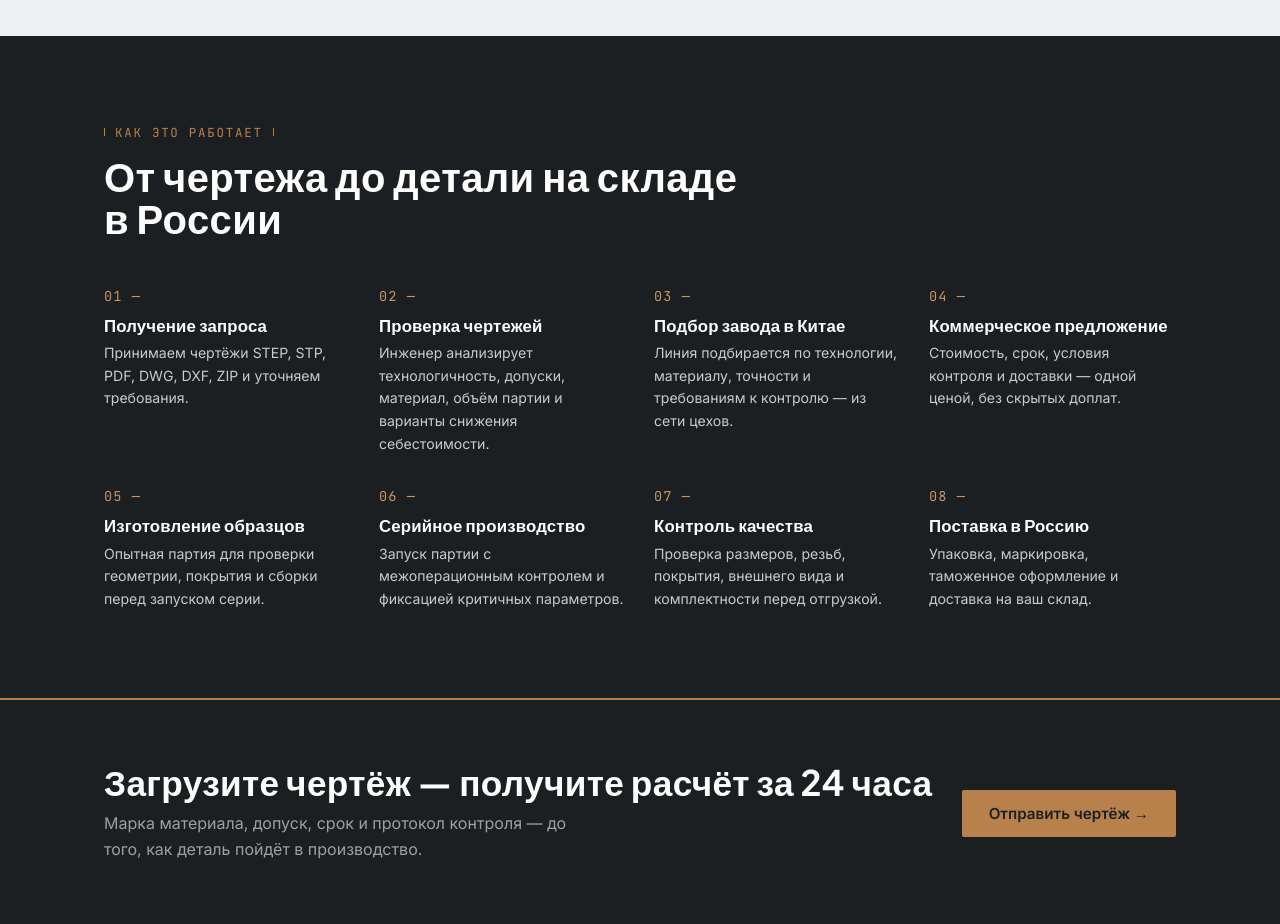
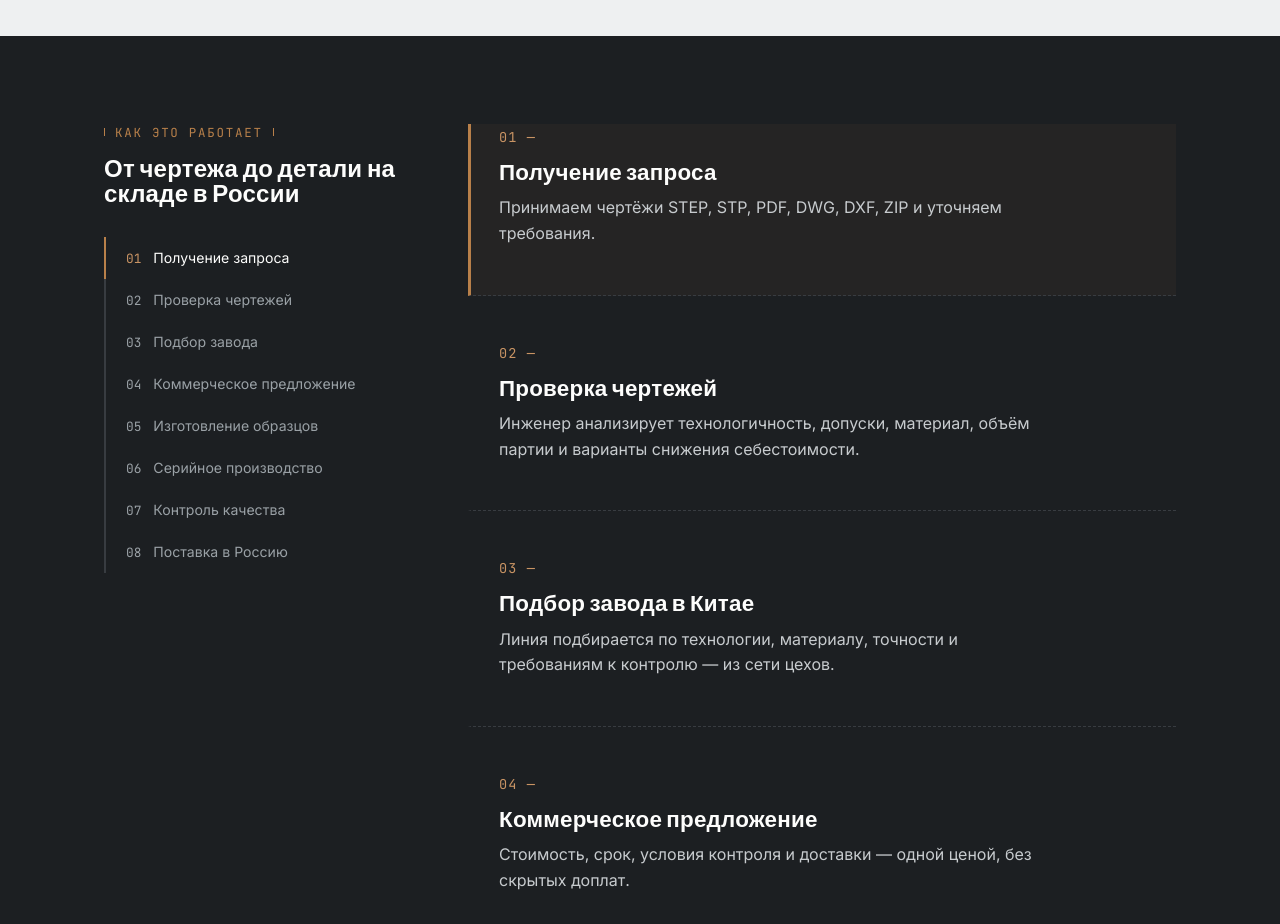
Before and after one commit to flotsnab74/site-6, a plain HTML site: page index.html in a window 1280 px wide. Shown: the part 2820-3744 px from the top of the page. Drawn offline with Linux system fonts and the light colour scheme.

Commit message:
Site-6 step 8: sticky-scroll for the 'Как это работает' 8-step process (homepage). Left column (title + progress list) stays pinned while the right column scrolls through the 8 steps; the current step highlights in copper on both sides in sync, via a new sticky-process.js scroll-spy script. Degrades safely — every step stays fully readable even without JS.
Also fixes a real, pre-existing site-wide bug found while building this: overflow-x:hidden on html/body was silently breaking position:sticky for ALL elements (including the header, which per the CSS was supposed to stay pinned while scrolling but never actually did). Replaced with overflow-x:clip, which prevents the same horizontal-scroll issue without disabling sticky. The header now genuinely stays pinned on scroll on every page, not just visually at the top of the page load.

```diff
--- a/index.html
+++ b/index.html
@@ -167,21 +167,33 @@
   </div>
 </section>
 
-<section class="section section-darkest reveal">
+<section class="section section-darkest">
   <div class="container">
-    <div class="section-head">
-      <div class="dim-line no-rule">Как это работает</div>
-      <h2>От чертежа до детали на складе в России</h2>
-    </div>
-    <div class="process-grid-8">
-      <div class="process-step"><div class="process-num">01 —</div><h3>Получение запроса</h3><p>Принимаем чертёжи STEP, STP, PDF, DWG, DXF, ZIP и уточняем требования.</p></div>
-      <div class="process-step"><div class="process-num">02 —</div><h3>Проверка чертежей</h3><p>Инженер анализирует технологичность, допуски, материал, объём партии и варианты снижения себестоимости.</p></div>
-      <div class="process-step"><div class="process-num">03 —</div><h3>Подбор завода в Китае</h3><p>Линия подбирается по технологии, материалу, точности и требованиям к контролю — из сети цехов.</p></div>
-      <div class="process-step"><div class="process-num">04 —</div><h3>Коммерческое предложение</h3><p>Стоимость, срок, условия контроля и доставки — одной ценой, без скрытых доплат.</p></div>
-      <div class="process-step"><div class="process-num">05 —</div><h3>Изготовление образцов</h3><p>Опытная партия для проверки геометрии, покрытия и сборки перед запуском серии.</p></div>
-      <div class="process-step"><div class="process-num">06 —</div><h3>Серийное производство</h3><p>Запуск партии с межоперационным контролем и фиксацией критичных параметров.</p></div>
-      <div class="process-step"><div class="process-num">07 —</div><h3>Контроль качества</h3><p>Проверка размеров, резьб, покрытия, внешнего вида и комплектности перед отгрузкой.</p></div>
-      <div class="process-step"><div class="process-num">08 —</div><h3>Поставка в Россию</h3><p>Упаковка, маркировка, таможенное оформление и доставка на ваш склад.</p></div>
+    <div class="sticky-process">
+      <div class="sticky-process-aside">
+        <div class="dim-line no-rule">Как это работает</div>
+        <h2>От чертежа до детали на складе в России</h2>
+        <ol class="sticky-progress">
+          <li class="sticky-progress-item" data-step="1"><span class="sticky-progress-num">01</span><span class="sticky-progress-label">Получение запроса</span></li>
+          <li class="sticky-progress-item" data-step="2"><span class="sticky-progress-num">02</span><span class="sticky-progress-label">Проверка чертежей</span></li>
+          <li class="sticky-progress-item" data-step="3"><span class="sticky-progress-num">03</span><span class="sticky-progress-label">Подбор завода</span></li>
+          <li class="sticky-progress-item" data-step="4"><span class="sticky-progress-num">04</span><span class="sticky-progress-label">Коммерческое предложение</span></li>
+          <li class="sticky-progress-item" data-step="5"><span class="sticky-progress-num">05</span><span class="sticky-progress-label">Изготовление образцов</span></li>
+          <li class="sticky-progress-item" data-step="6"><span class="sticky-progress-num">06</span><span class="sticky-progress-label">Серийное производство</span></li>
+          <li class="sticky-progress-item" data-step="7"><span class="sticky-progress-num">07</span><span class="sticky-progress-label">Контроль качества</span></li>
+          <li class="sticky-progress-item" data-step="8"><span class="sticky-progress-num">08</span><span class="sticky-progress-label">Поставка в Россию</span></li>
+        </ol>
+      </div>
+      <div class="sticky-process-steps">
+        <div class="sticky-step" data-step="1"><div class="process-num">01 —</div><h3>Получение запроса</h3><p>Принимаем чертёжи STEP, STP, PDF, DWG, DXF, ZIP и уточняем требования.</p></div>
+        <div class="sticky-step" data-step="2"><div class="process-num">02 —</div><h3>Проверка чертежей</h3><p>Инженер анализирует технологичность, допуски, материал, объём партии и варианты снижения себестоимости.</p></div>
+        <div class="sticky-step" data-step="3"><div class="process-num">03 —</div><h3>Подбор завода в Китае</h3><p>Линия подбирается по технологии, материалу, точности и требованиям к контролю — из сети цехов.</p></div>
+        <div class="sticky-step" data-step="4"><div class="process-num">04 —</div><h3>Коммерческое предложение</h3><p>Стоимость, срок, условия контроля и доставки — одной ценой, без скрытых доплат.</p></div>
+        <div class="sticky-step" data-step="5"><div class="process-num">05 —</div><h3>Изготовление образцов</h3><p>Опытная партия для проверки геометрии, покрытия и сборки перед запуском серии.</p></div>
+        <div class="sticky-step" data-step="6"><div class="process-num">06 —</div><h3>Серийное производство</h3><p>Запуск партии с межоперационным контролем и фиксацией критичных параметров.</p></div>
+        <div class="sticky-step" data-step="7"><div class="process-num">07 —</div><h3>Контроль качества</h3><p>Проверка размеров, резьб, покрытия, внешнего вида и комплектности перед отгрузкой.</p></div>
+        <div class="sticky-step" data-step="8"><div class="process-num">08 —</div><h3>Поставка в Россию</h3><p>Упаковка, маркировка, таможенное оформление и доставка на ваш склад.</p></div>
+      </div>
     </div>
   </div>
 </section>
@@ -247,5 +259,6 @@
   }
 </script>
 <script src="reveal.js" defer></script>
+<script src="sticky-process.js" defer></script>
 </body>
 </html>
--- /dev/null
+++ b/sticky-process.js
@@ -0,0 +1,39 @@
+// Подсветка текущего этапа в блоке "Как это работает" (главная
+// страница). Пока пользователь прокручивает список из 8 шагов
+// справа, слева в закреплённом списке подсвечивается тот шаг,
+// который сейчас находится в центре экрана.
+//
+// Если по какой-то причине скрипт не сработает (старый браузер,
+// ошибка) — все шаги остаются полностью видимыми и читаемыми,
+// просто без медной подсветки текущего. Ничего не ломается.
+document.addEventListener('DOMContentLoaded', function () {
+  var steps = document.querySelectorAll('.sticky-step');
+  var progressItems = document.querySelectorAll('.sticky-progress-item');
+  if (!steps.length || !progressItems.length) return;
+
+  function setActive(stepNumber) {
+    progressItems.forEach(function (item) {
+      item.classList.toggle('is-active', item.dataset.step === stepNumber);
+    });
+    steps.forEach(function (step) {
+      step.classList.toggle('is-active', step.dataset.step === stepNumber);
+    });
+  }
+
+  // Подсвечиваем первый шаг сразу, до начала прокрутки.
+  setActive('1');
+
+  if (!('IntersectionObserver' in window)) return;
+
+  // Узкая полоса-триггер по центру экрана: активным считается тот
+  // шаг, который сейчас её пересекает.
+  var observer = new IntersectionObserver(function (entries) {
+    entries.forEach(function (entry) {
+      if (entry.isIntersecting) {
+        setActive(entry.target.dataset.step);
+      }
+    });
+  }, { threshold: 0, rootMargin: '-40% 0px -40% 0px' });
+
+  steps.forEach(function (step) { observer.observe(step); });
+});
--- a/styles.css
+++ b/styles.css
@@ -27,7 +27,7 @@
 }
 
 * { box-sizing: border-box; }
-html { scroll-behavior: smooth; overflow-x: hidden; width: 100%; }
+html { scroll-behavior: smooth; overflow-x: clip; width: 100%; }
 
 body {
   margin: 0;
@@ -35,7 +35,7 @@ body {
   color: var(--ink-900);
   background: var(--white);
   -webkit-font-smoothing: antialiased;
-  overflow-x: hidden;
+  overflow-x: clip;
   width: 100%;
 }
 
@@ -377,6 +377,57 @@ p { line-height: 1.6; margin: 0; }
 .process-grid-8 .process-step h3{ font-size:1.05rem; margin:12px 0 8px; }
 .process-grid-8 .process-step p{ font-size:0.88rem; }
 
+/* ---------------------------------------------------------------- */
+/* Sticky-scroll process section — "Как это работает" (homepage).    */
+/* Left column (title + progress list) stays pinned while the right  */
+/* column scrolls through the 8 steps. sticky-process.js toggles     */
+/* the "is-active" class on whichever step is currently in view.     */
+/* Nothing here depends on JS to be readable — without it every step */
+/* is still fully visible, just without the copper highlight.        */
+/* ---------------------------------------------------------------- */
+.sticky-process {
+  display: grid;
+  grid-template-columns: 300px 1fr;
+  gap: 64px;
+  align-items: start;
+}
+.sticky-process-aside { position: sticky; top: 104px; }
+.sticky-process-aside h2 { margin: 14px 0 32px; }
+.sticky-progress { list-style: none; padding: 0; margin: 0; border-left: 2px solid var(--graphite-700); }
+.sticky-progress-item {
+  display: flex;
+  align-items: baseline;
+  gap: 12px;
+  padding: 12px 0 12px 20px;
+  margin-left: -2px;
+  border-left: 2px solid transparent;
+  transition: border-color 0.3s ease;
+}
+.sticky-progress-num, .sticky-progress-label {
+  font-family: var(--font-mono);
+  font-size: 0.8rem;
+  color: var(--mist-400);
+  transition: color 0.3s ease;
+}
+.sticky-progress-label { font-family: var(--font-body); font-size: 0.88rem; }
+.sticky-progress-item.is-active { border-left-color: var(--copper-500); }
+.sticky-progress-item.is-active .sticky-progress-num { color: var(--copper-400); }
+.sticky-progress-item.is-active .sticky-progress-label { color: var(--white); }
+
+.sticky-process-steps { display: flex; flex-direction: column; }
+.sticky-step {
+  padding: 48px 24px 48px 28px;
+  border-bottom: 1px dashed var(--graphite-700);
+  border-left: 3px solid transparent;
+  transition: border-color 0.4s ease, background 0.4s ease;
+}
+.sticky-step:first-child { padding-top: 4px; }
+.sticky-step:last-child { border-bottom: none; }
+.sticky-step.is-active { border-left-color: var(--copper-500); background: rgba(184,128,74,0.05); }
+.sticky-step .process-num { font-family: var(--font-mono); color: var(--copper-400); font-size: 0.85rem; letter-spacing: 0.08em; }
+.sticky-step h3 { font-size: 1.4rem; margin: 14px 0 12px; }
+.sticky-step p { color: var(--mist-200); font-size: 1rem; max-width: 54ch; }
+
 
 
 /* Industries */
@@ -637,6 +688,8 @@ p { line-height: 1.6; margin: 0; }
   .nav-toggle { display: block; }
   .card-grid { grid-template-columns: 1fr; }
   .tech-grid-7 .card { grid-column: auto; }
+  .sticky-process { grid-template-columns: 1fr; gap: 32px; }
+  .sticky-process-aside { position: static; }
   .process-grid { grid-template-columns: 1fr; gap: 28px; }
   .process-step:not(:last-child) { border-right: none; margin-right: 0; border-bottom: 1px dashed var(--graphite-700); padding-bottom: 24px; }
   .benefit-grid { grid-template-columns: 1fr; }
```
